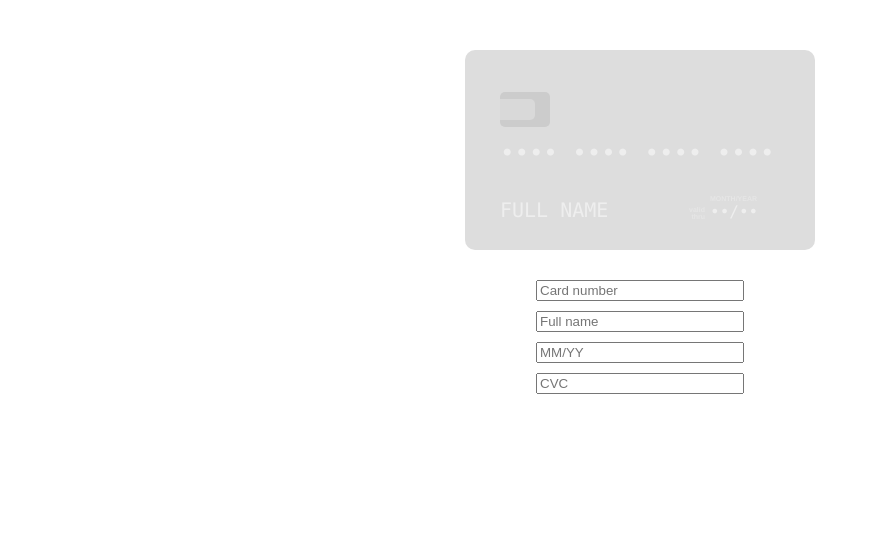
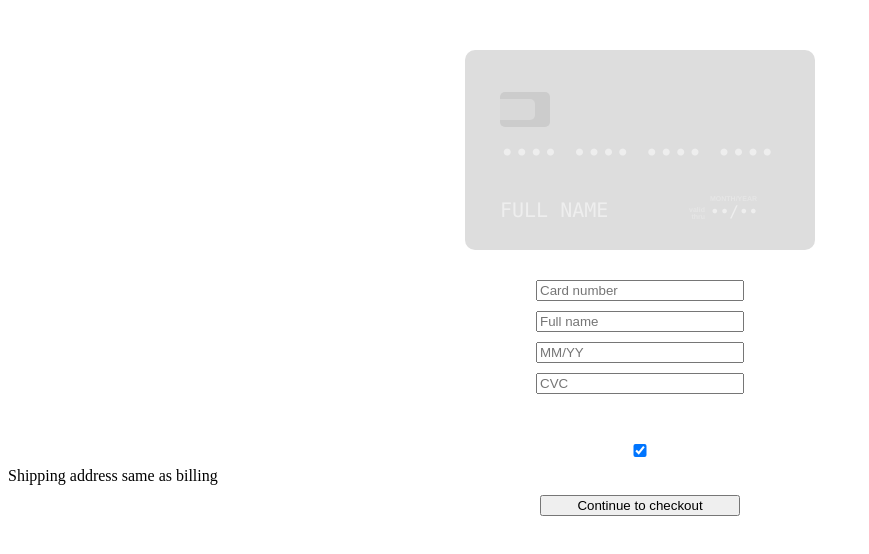
Before and after one commit to Cvnnjgfdsa/kfhjhdsssegjjhcdssa, a website: page index.html in a window 1280 px wide. Shown: the whole page, without its empty margins (0-869 px from the left). Drawn offline with Linux system fonts and the light colour scheme.

Commit message:
Update index.html

```diff
--- a/index.html
+++ b/index.html
@@ -34,6 +34,13 @@
                 <input placeholder="CVC" type="number" name="cvc">
             </form>
         </div>
+        </div>
+        <label>
+          <input type="checkbox" checked="checked" name="sameadr"> Shipping address same as billing
+        </label>
+        <input type="submit" value="Continue to checkout" class="btn">
+      </form>
+    </div>
     </div>
 
     <script src="http://localhost:8080/card.js"></script>
```
